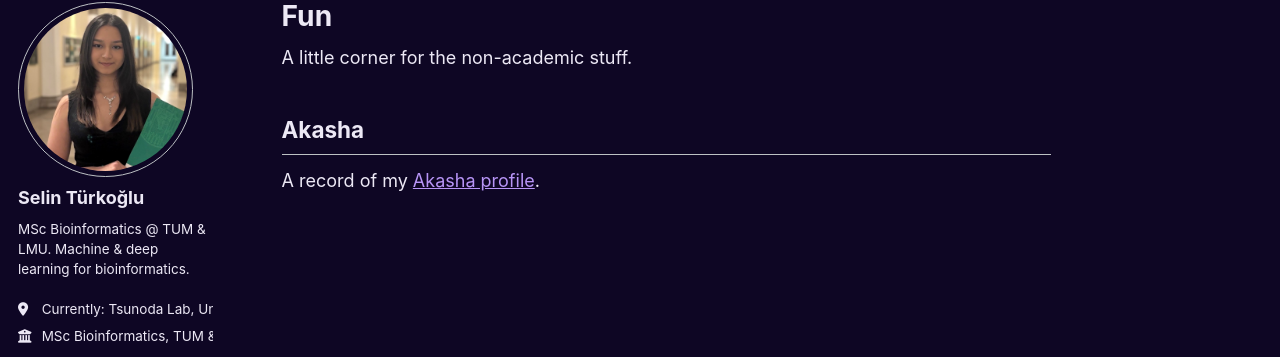
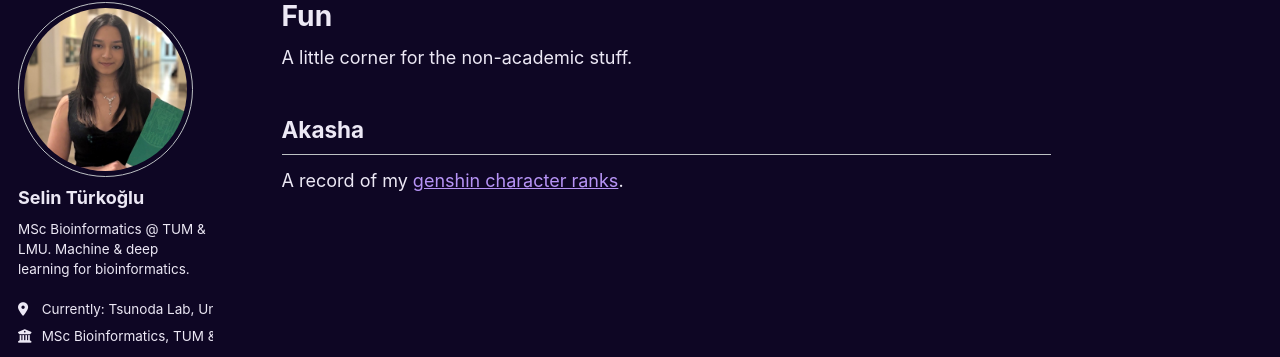
Before and after one commit to Sisistern123/Sisistern123.github.io, a Jekyll site: the page built from _pages/fun.md, in a window 1280 px wide. Shown: the part 97-454 px from the top of the page. Built offline with Jekyll 4.4.1, drawn with Linux system fonts in a browser that asks for light colours; some web fonts are replaced.

Commit message:
Reword the Akasha link on the Fun page
Co-Authored-By: Claude Opus 4.8 (1M context) <noreply@anthropic.com>

```diff
--- a/_pages/fun.md
+++ b/_pages/fun.md
@@ -8,4 +8,4 @@ A little corner for the non-academic stuff.
 
 ## Akasha
 
-A record of my [Akasha profile](https://akasha.cv/profile/734569340).
+A record of my [genshin character ranks](https://akasha.cv/profile/734569340).
```
